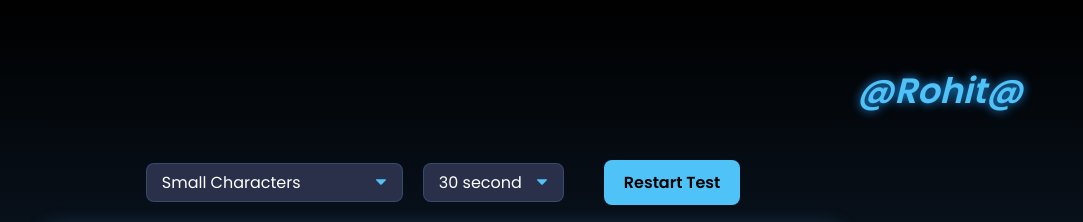
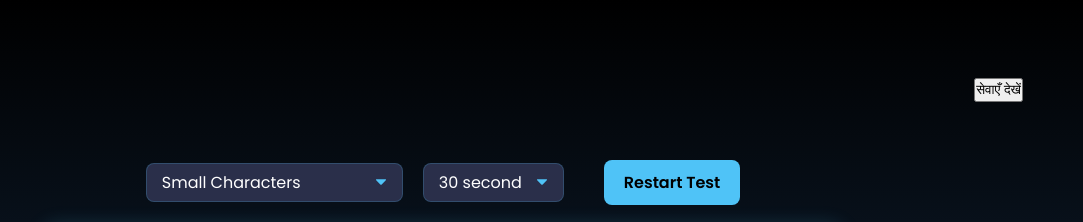
Before and after one commit to Rohit-csc/typing-test, a plain HTML site: page index.html in a window 1280 px wide. Shown: the top 222 px of the page, 197-1280 px from the left. Drawn offline with nearby package versions, Linux system fonts and the light colour scheme.

Commit message:
Update index.html

```diff
--- a/index.html
+++ b/index.html
@@ -166,7 +166,8 @@
 <body>
   <header class="main-header">
     <img class="logo" src="http://rohitcsc.rf.gd/wp-content/uploads/2025/07/logo-Photoroom-1.png" alt="Logo"/>
-    <h1><i>@Rohit@</i></h1>
+    <button onclick="location.href='CSC%20Services.html'">सेवाएँ देखें</button>
+
   </header>
 
   <div class="main-controls-wrapper">
```
